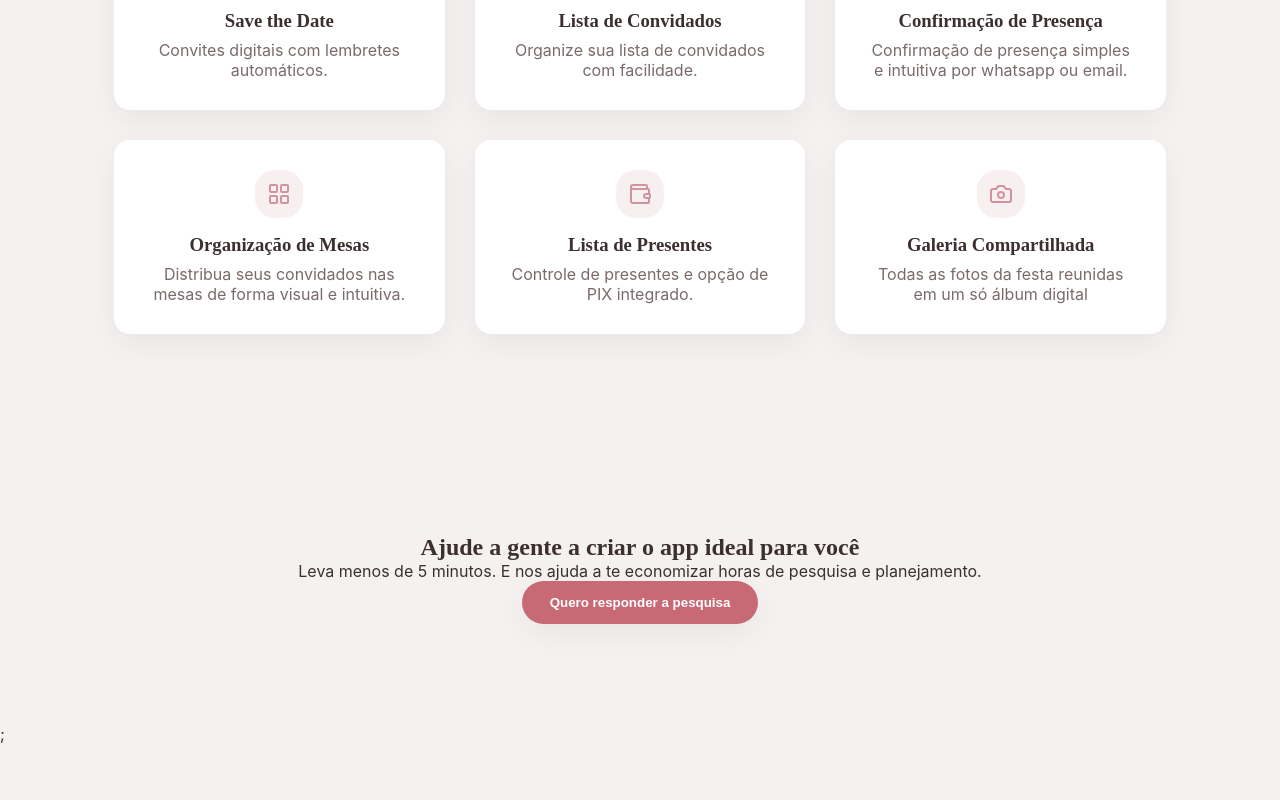
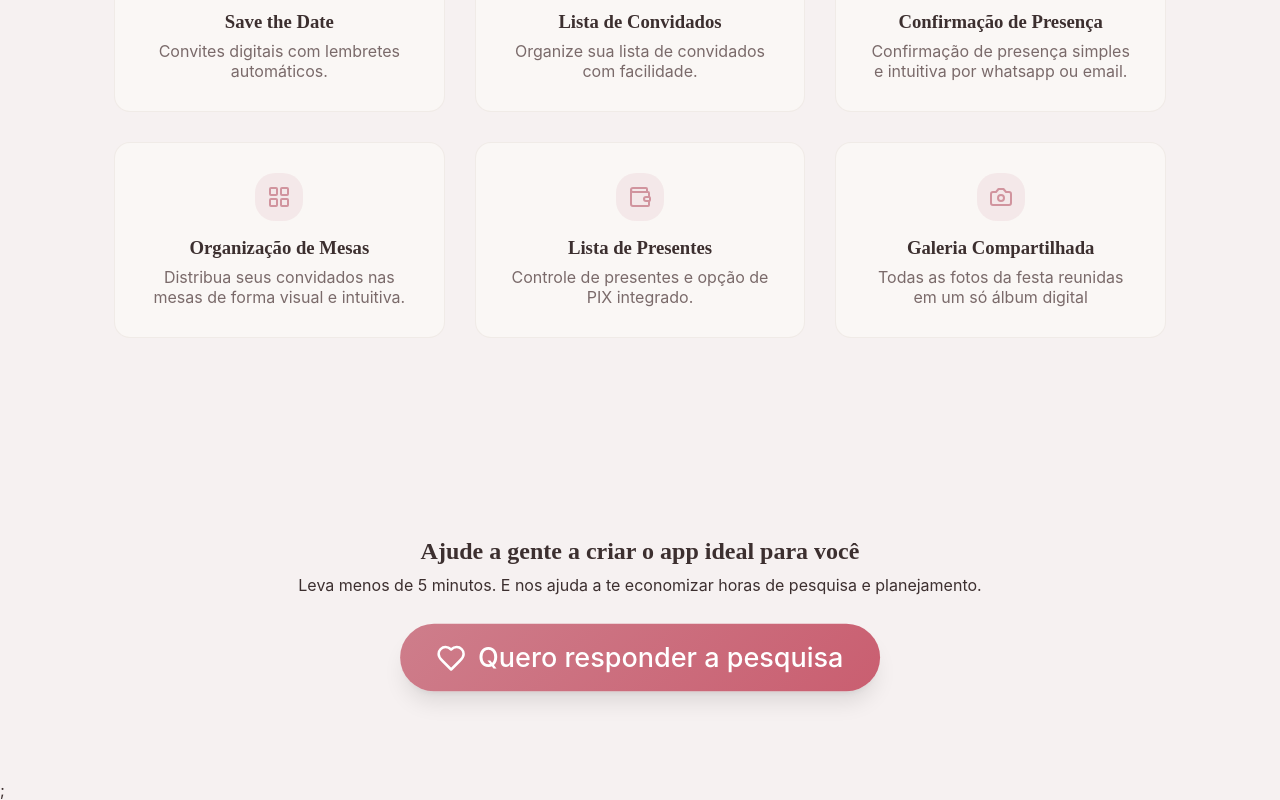
Before and after one commit to Simplesmente-Sim-App/Front-end, a SvelteKit app: page / in a window 1280 px wide. Shown: the part 2089-2889 px from the top of the page. Before the commit the page ends 2833 px from the top, so only its background shows below. Built offline with nearby package versions, Linux system fonts and the light colour scheme.

Commit message:
feat: added click event on button

```diff
--- a/package.json
+++ b/package.json
@@ -34,6 +34,7 @@
 		"@sveltejs/adapter-vercel": "^6.3.1",
 		"@sveltejs/kit": "^2.50.1",
 		"@sveltejs/vite-plugin-svelte": "^6.2.4",
+		"@types/gtag.js": "^0.0.20",
 		"@types/node": "^22",
 		"@vitest/browser-playwright": "^4.0.18",
 		"@vitest/coverage-v8": "^4.0.18",
--- a/src/components/atoms/CTAButton.svelte
+++ b/src/components/atoms/CTAButton.svelte
@@ -4,7 +4,7 @@
   let {children = () => "", href = "#pesquisa", text = "Responder pesquisa (5 minutos)", ...props} = $props();
 </script>
 
-<a {href} class="cta-button">
+<a {href} onclick={() => gtag('event', 'market_research_click')} class="cta-button">
   <Heart size="20" color="white" class="icon"/>
   {text}
 </a>
@@ -16,7 +16,9 @@
     gap: 0.5rem;
     font-size: 1.125rem;
     padding: 0.75rem 1.5rem;
+
     scale: 1.5;
+
     background-image: linear-gradient(135deg, hsl(350 45% 65%) 0%, hsl(350 50% 58%) 100%);
     box-shadow: rgba(0, 0, 0, 0) 0px 0px 0px 0px, rgba(0, 0, 0, 0) 0px 0px 0px 0px, rgba(0, 0, 0, 0.1) 0px 10px 15px -3px, rgba(0, 0, 0, 0.1) 0px 4px 6px -4px;
     color: white;
@@ -25,6 +27,12 @@
     font-weight: 500;
     transition: all 0.3s ease;
     cursor: pointer;
+
+    @media (max-width: 800px) {
+      scale: 1.4;
+      font-size: 1rem;
+      padding: 0.5rem 1rem;
+    }
 
     .icon {
       width: 1.25rem;
--- a/src/components/molecules/featureItem.svelte
+++ b/src/components/molecules/featureItem.svelte
@@ -1,6 +1,4 @@
 <script>
-  import IconCircle from '../atoms/iconCircle.svelte';
-
   let { Icon, title, description } = $props();
 </script>
 
@@ -19,9 +17,15 @@
   flex-direction: column;
   align-items: center;
   padding: 30px;
-  background: #ffffff;
+  background: rgb(250, 247, 245);
   border-radius: 16px;
-  box-shadow: 0 10px 30px rgba(0, 0, 0, 0.05);
+  border: 1px solid rgba(231, 224, 218, 0.5);
+  transition: all 0.3s ease;
+
+  &:hover {
+    scale: 1.05;
+    box-shadow: 0 10px 30px rgba(0, 0, 0, 0.05);
+  }
 
     .icon {
       background-color: rgba(209, 148, 158, 0.15);
--- a/src/components/organisms/CTASection.svelte
+++ b/src/components/organisms/CTASection.svelte
@@ -1,16 +1,19 @@
 <script>
   import Container from '../atoms/container.svelte';
   import Button from '../atoms/button.svelte';
+	import CTAButton from '../atoms/CTAButton.svelte';
 </script>
 
 <section class="cta">
   <Container>
-    <h2>Ajude a gente a criar o app ideal para você</h2>
-    <p>
-      Leva menos de 5 minutos.
-      E nos ajuda a te economizar horas de pesquisa e planejamento.
-    </p>
-    <Button text="Quero responder a pesquisa" />
+    <div class="header">
+      <h2>Ajude a gente a criar o app ideal para você</h2>
+      <p>
+        Leva menos de 5 minutos.
+        E nos ajuda a te economizar horas de pesquisa e planejamento.
+      </p>
+    </div>
+    <CTAButton text="Quero responder a pesquisa" />
   </Container>
 </section>
 
@@ -19,4 +22,15 @@
     padding: 100px 0;
     text-align: center;
   }
+
+  .header {
+    margin-bottom: 40px;
+    display: flex;
+    flex-direction: column;
+    align-items: center;
+
+    h2 {
+      margin-bottom: 10px;
+    }
+  }
 </style>
```
Also changed, not shown: 1 other file (tests, documents, lock files or other folders).
